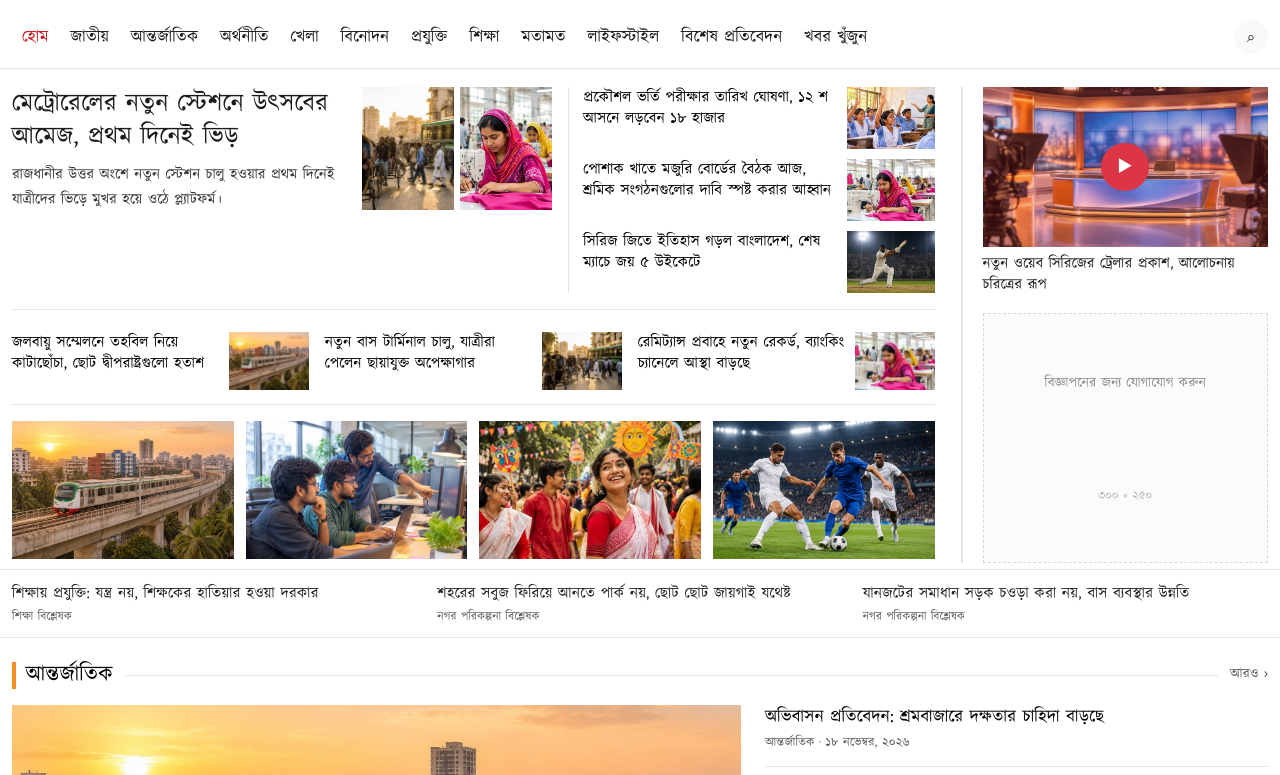
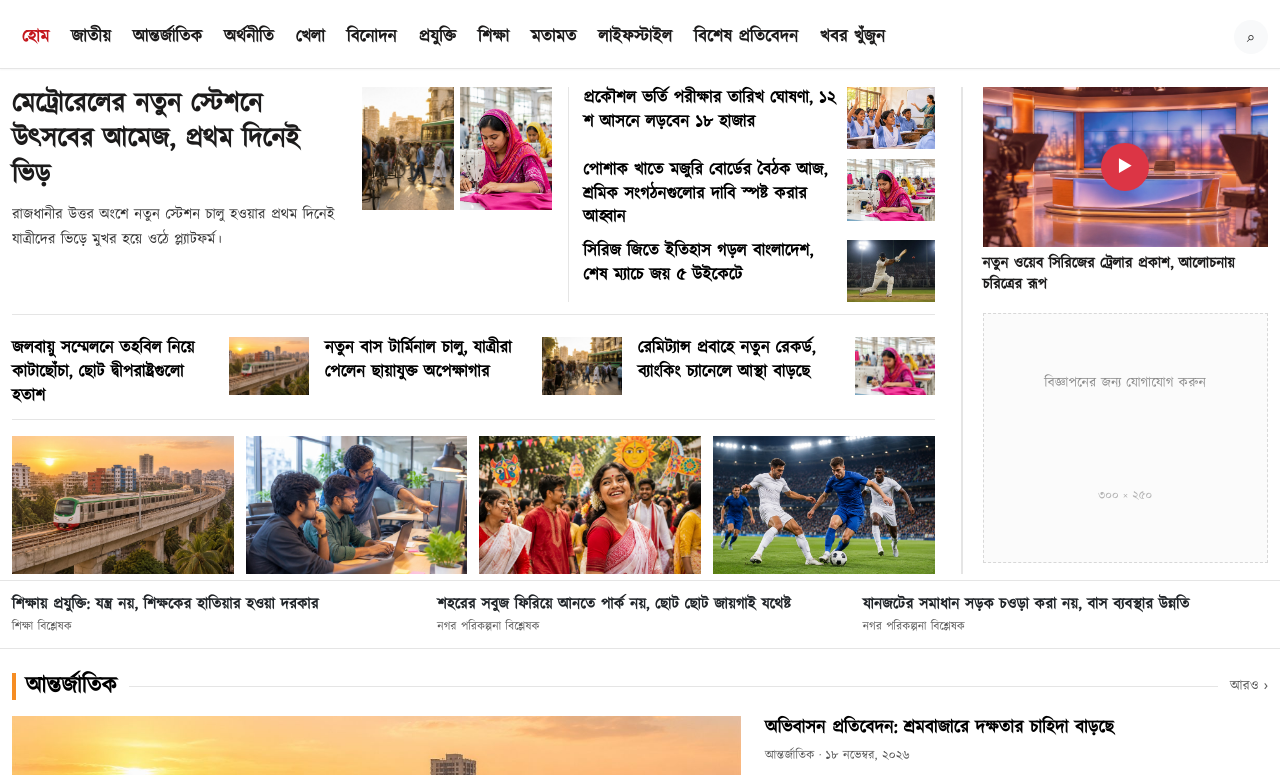
Before and after one commit to sajidkhan133701/gazitime, an Astro site: page / in a window 1280 px wide. Shown: the part 140-915 px from the top of the page. Built offline with nearby package versions, Linux system fonts and the light colour scheme; Astro itself is replaced by a stand-in of ours.

Commit message:
Fix typography: Kalpurush declared as single weight so bold actually synthesises; larger headline scale

```diff
--- a/src/styles/global.css
+++ b/src/styles/global.css
@@ -1,7 +1,9 @@
+/* Kalpurush ships a single weight. Declaring it as 400 lets the browser
+   synthesise real bold for 700 â€” without this, headings render thin. */
 @font-face {
   font-family: "Kalpurush";
   src: url("/fonts/Kalpurush.woff2") format("woff2");
-  font-weight: 100 900;
+  font-weight: 400;
   font-style: normal;
   font-display: swap;
 }
@@ -132,8 +134,8 @@ h1, h2, h3, h4, h5 {
 .nav-links a {
   flex: 0 0 auto;
   padding: 8px 10px;
-  font-size: 17px;
-  font-weight: 600;
+  font-size: 17.5px;
+  font-weight: 700;
   color: var(--dark);
   white-space: nowrap;
 }
@@ -166,7 +168,7 @@ h1, h2, h3, h4, h5 {
   border-bottom: 1px solid var(--rule);
 }
 
-.lead-title { font-size: 25px; line-height: 1.34; font-weight: 700; margin-bottom: 8px; }
+.lead-title { font-size: 27px; line-height: 1.32; font-weight: 700; margin-bottom: 8px; }
 .lead-title a:hover { color: var(--brand); }
 .lead-dek {
   font-size: 15px; line-height: 1.7; color: #333; margin: 0;
@@ -178,7 +180,7 @@ h1, h2, h3, h4, h5 {
 
 .hero-list { border-left: 1px solid var(--rule); padding-left: 14px; display: grid; gap: 10px; }
 .hero-list article { display: grid; grid-template-columns: 1fr 88px; gap: 8px; align-items: start; }
-.hero-list h4 { font-size: 15.5px; line-height: 1.38; font-weight: 700; color: #000; }
+.hero-list h4 { font-size: 17px; line-height: 1.4; font-weight: 700; color: #000; }
 .hero-list img { width: 88px; height: 62px; object-fit: cover; }
 
 .hero-strip {
@@ -186,7 +188,7 @@ h1, h2, h3, h4, h5 {
   gap: 16px; padding: 10px 0; border-bottom: 1px solid var(--rule);
 }
 .hero-strip article { display: grid; grid-template-columns: 1fr 80px; gap: 8px; align-items: start; }
-.hero-strip h4 { font-size: 15.5px; line-height: 1.38; font-weight: 700; color: #000; }
+.hero-strip h4 { font-size: 17px; line-height: 1.4; font-weight: 700; color: #000; }
 .hero-strip img { width: 80px; height: 58px; object-fit: cover; }
 
 .hero-imgs { display: grid; grid-template-columns: repeat(4, minmax(0, 1fr)); gap: 12px; padding-top: 4px; }
@@ -224,7 +226,7 @@ h1, h2, h3, h4, h5 {
 
 .section-head { display: flex; align-items: center; gap: 12px; margin-bottom: 16px; }
 .section-head h2 {
-  font-size: 22px; font-weight: 700; color: #000;
+  font-size: 23px; font-weight: 700; color: #000;
   border-left: 4px solid var(--orange);
   padding-left: 10px; line-height: 1.2;
 }
@@ -235,18 +237,18 @@ h1, h2, h3, h4, h5 {
 
 .split-1-3 { display: grid; grid-template-columns: minmax(0, 1.45fr) minmax(0, 1fr); gap: 24px; }
 .big-story img { width: 100%; aspect-ratio: 16/9; object-fit: cover; margin-bottom: 8px; }
-.big-story h3 { font-size: 25px; line-height: 1.3; font-weight: 700; color: #000; margin-bottom: 6px; }
+.big-story h3 { font-size: 26px; line-height: 1.28; font-weight: 700; color: #000; margin-bottom: 6px; }
 .big-story .dek { font-size: 15px; color: #444; margin: 0; }
 
 .list-thumbs { display: grid; gap: 12px; align-content: start; }
 .list-thumbs article { padding-bottom: 12px; border-bottom: 1px solid var(--rule); }
 .list-thumbs article:last-child { border-bottom: 0; padding-bottom: 0; }
-.list-thumbs h4 { font-size: 17.5px; line-height: 1.36; font-weight: 700; color: #000; margin-bottom: 4px; }
+.list-thumbs h4 { font-size: 18px; line-height: 1.36; font-weight: 700; color: #000; margin-bottom: 4px; }
 .meta-row { font-size: 12.5px; color: var(--muted); }
 
 .cards3 { display: grid; grid-template-columns: repeat(3, minmax(0, 1fr)); gap: 20px; }
 .cards3 img { width: 100%; aspect-ratio: 4/3; object-fit: cover; margin-bottom: 7px; }
-.cards3 h4 { font-size: 17.5px; line-height: 1.36; font-weight: 700; color: #000; }
+.cards3 h4 { font-size: 18px; line-height: 1.36; font-weight: 700; color: #000; }
 
 .cols3 { display: grid; grid-template-columns: repeat(3, minmax(0, 1fr)); gap: 24px; }
 .textlist h4 { font-size: 18px; font-weight: 700; color: #000; margin-bottom: 8px; padding-bottom: 6px; border-bottom: 2px solid #000; }
```
